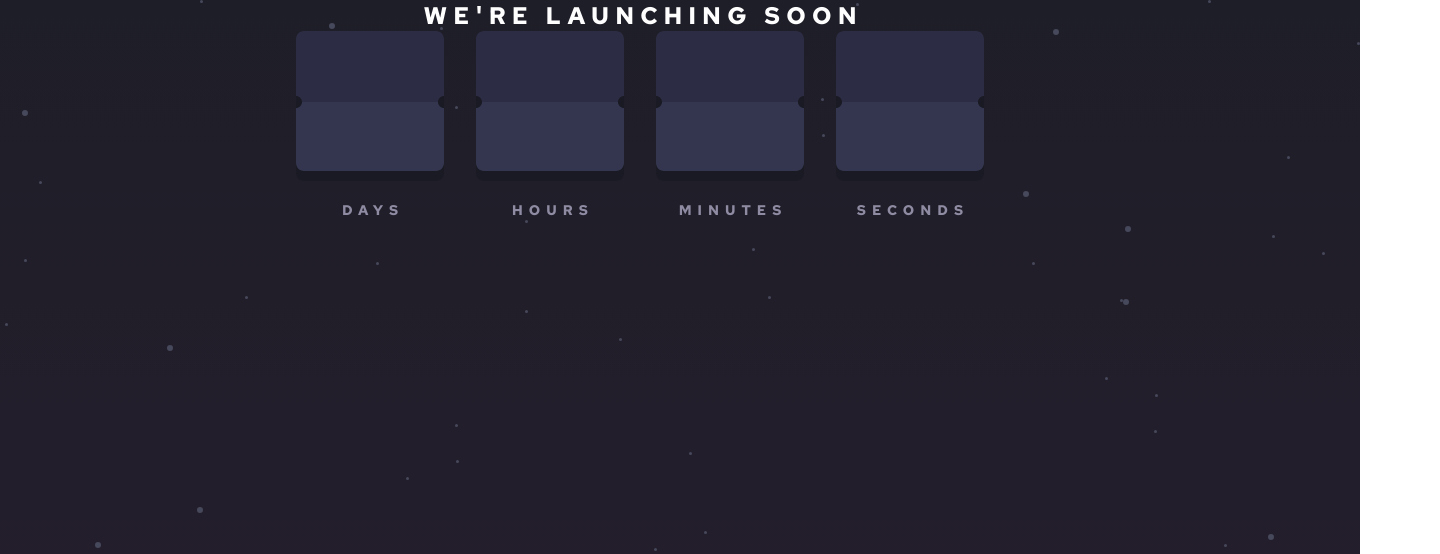
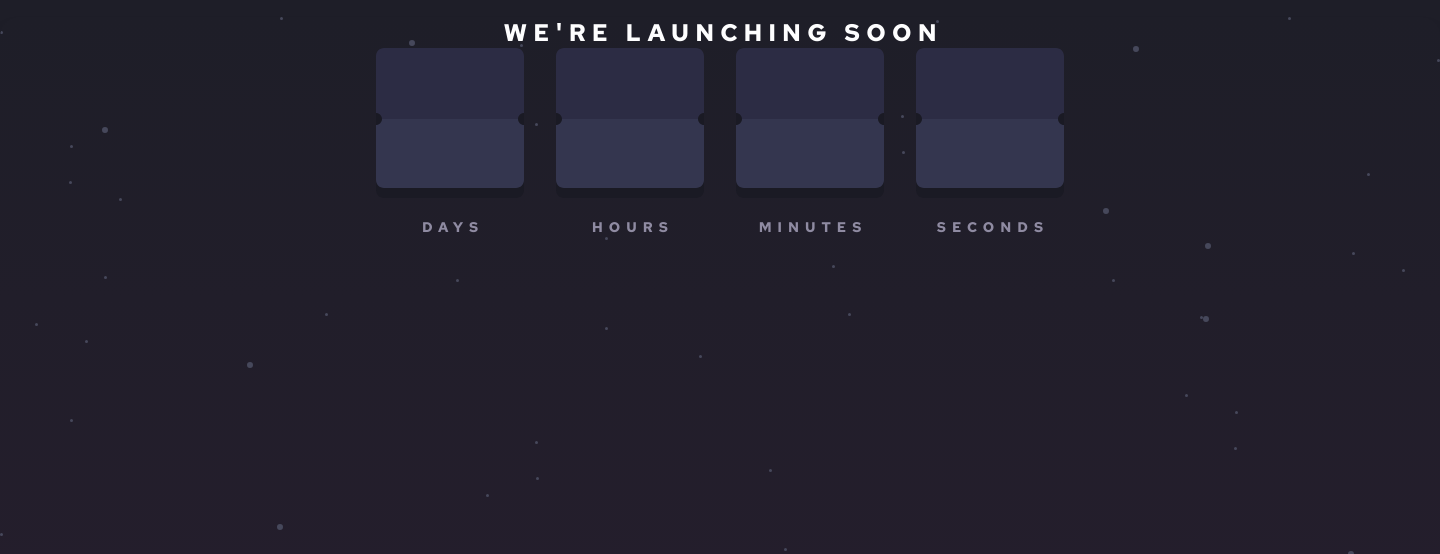
Before and after one commit to DorKatzir/launch-countdown-timer, a plain HTML site: page index.html in a window 1280 px wide. Shown: the top 554 px of the page, 1440 px wide, since content can reach past the window. Drawn offline with Linux system fonts and the light colour scheme.

Commit message:
body display grid

```diff
--- a/countdown.scss
+++ b/countdown.scss
@@ -16,25 +16,28 @@ body{
     font-optical-sizing: auto;
     font-weight: 700;
     font-style: normal;
-    // background-color: hsl(271.43deg 22.58% 18.24%);
+    background-color: #1E1E28;
     overflow-x: hidden;
+
+    min-height: 100dvh;
+    display: grid;
+    place-items: center;
 }
 
 .wrapper{
-    margin-inline: auto;
+
     display: flex;
     flex-direction: column;
     align-items: center;
     // padding-top: 140px;
+    max-width: 1440px;
+
+    border-radius: 20px;
+    overflow: clip;
+    box-shadow: 0px 10px 10px #1E1E28;
 
     main{
         outline: 1px solid rgb(141 141 141 / .12 );
-
-        // height: 100%;
-        // min-height: 587px;
-        // width: 100%;
-        // max-width: 720px;
-
         display: flex;
         flex-direction: column;
         align-items: center;
@@ -110,8 +113,8 @@ body{
 
 
 
-.grad-bg{
-    height: 100dvh;
+.bg-grad{
+    // height: 100dvh;
     background-image: linear-gradient(180deg, #1E1E28 0%, #241E2C 73.56%, #251D2C 73.56%);
 }
 
--- a/index.html
+++ b/index.html
@@ -9,8 +9,8 @@
     <!-- <link rel="stylesheet" href="styles.css"> -->
     <title>Launch Countdown Timer</title>
 </head>
-<body class="grad-bg">
-    <div class="wrapper">
+<body>
+    <div class="wrapper bg-grad">
         <main class="bg-stars">
 
             <h1 class="title">We're launching soon</h1>
```
Also changed, not shown: countdown.css.
